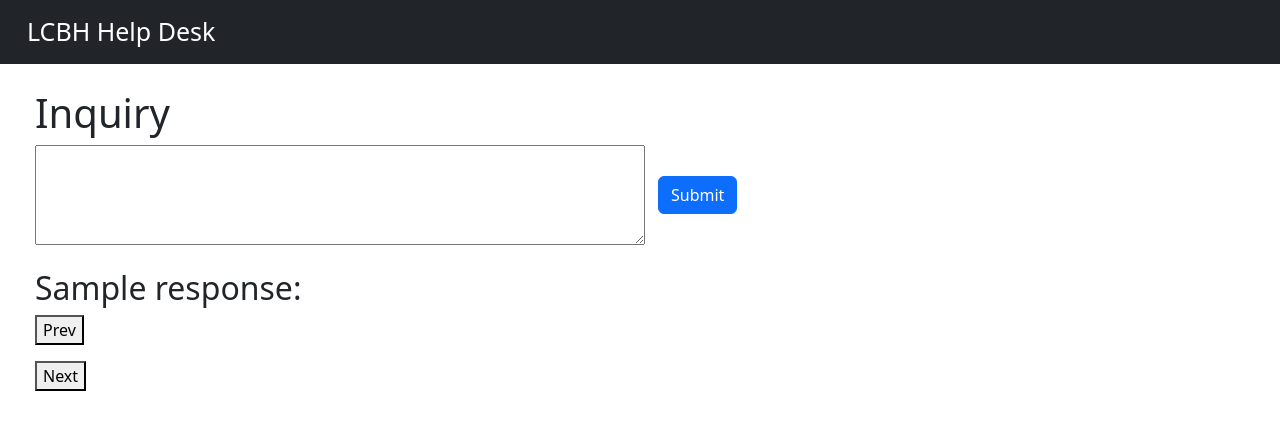
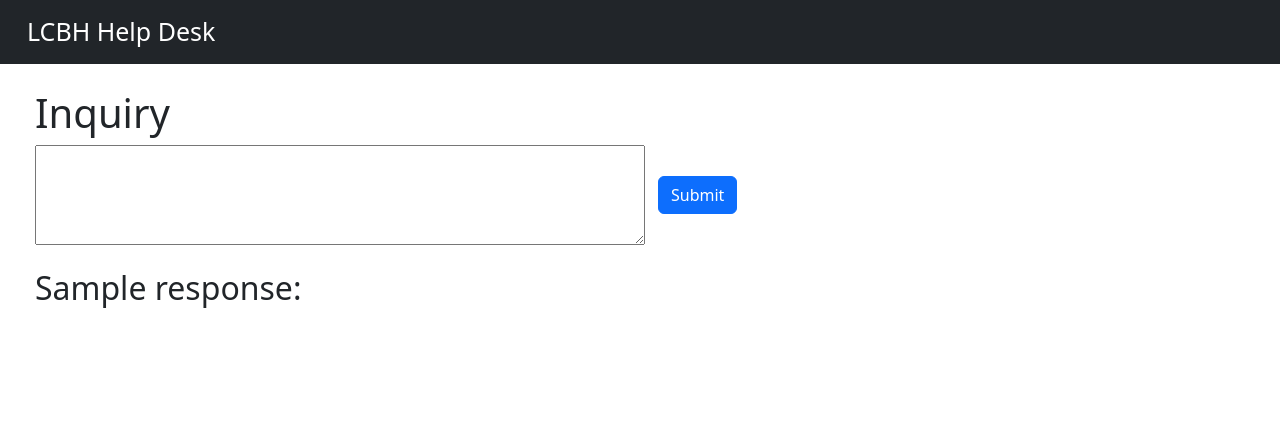
Before and after one commit to dcheung0720/LCBH-Help-Desk, a React (Create React App) app in the folder lcbh/client/: page / in a window 1280 px wide. Shown: the top 430 px of the page. Built offline with nearby package versions, Linux system fonts and the light colour scheme.

Commit message:
functional carousel, text modification need fix

```diff
--- a/lcbh/client/src/components/inquiryForm.js
+++ b/lcbh/client/src/components/inquiryForm.js
@@ -6,7 +6,7 @@ import SampleResponse from './sampleResponse';
 
 
 function InquiryForm(){
-    const [sampleRes, setSampleRes] = useState("");
+    const [sampleRes, setSampleRes] = useState([]);
     // const [sampleResType, setSampleResType] = useState("");
     const textChanged = (event) =>{
         setSampleRes(
@@ -17,7 +17,7 @@ function InquiryForm(){
     return(<div>
         <h1>Inquiry</h1>
         <Formik
-          initialValues={{ inquiry: '' }}
+          initialValues={{ inquiry: [] }}
           onSubmit={(values) => {
             setTimeout(() => {
               fetch("http://localhost:5000/inquiry",
@@ -33,7 +33,7 @@ function InquiryForm(){
               })
                 .then(res => res.json())
                 .then(data =>{
-                  console.log(data.inquiry)
+                  // console.log(data.inquiry)
                   setSampleRes(data.inquiry)
                 })
                 .catch(err => console.log(err))
--- a/lcbh/client/src/components/sampleResponse.js
+++ b/lcbh/client/src/components/sampleResponse.js
@@ -15,14 +15,18 @@ function SampleResponse({ sampleRes, textChanged }) {
     return (
     <>
         <h2>Sample response:</h2>
-        {/* <textarea style={{ "height": "200px" }} value={sampleRes} onChange={textChanged} > </textarea> */}
-        <div className="carousel">
-            <button className="prev" onClick={handlePrevClick}>Prev</button>
-            <div className="item">
-                <p>{sampleRes[currentIndex]}</p>
-            </div>
-            <button className="next" onClick={handleNextClick}>Next</button>
-        </div>
+        {
+            sampleRes.length !== 0 &&
+                <div className="carousel">
+                    <button className="prev" onClick={handlePrevClick}>Prev</button>
+                    <div className="response">
+                        <p>Category: {sampleRes[currentIndex][1]}</p>
+                        <p>Original Inquiry: {sampleRes[currentIndex][2]}</p>
+                        <textarea style={{ "height": "200px" }} value={sampleRes[currentIndex][0]} onChange={textChanged} > </textarea>
+                    </div>
+                    <button className="next" onClick={handleNextClick}>Next</button>
+                </div>
+        }
     </>
     )
 }
```
Also changed, not shown: 1 other file (tests, documents, lock files or other folders).
